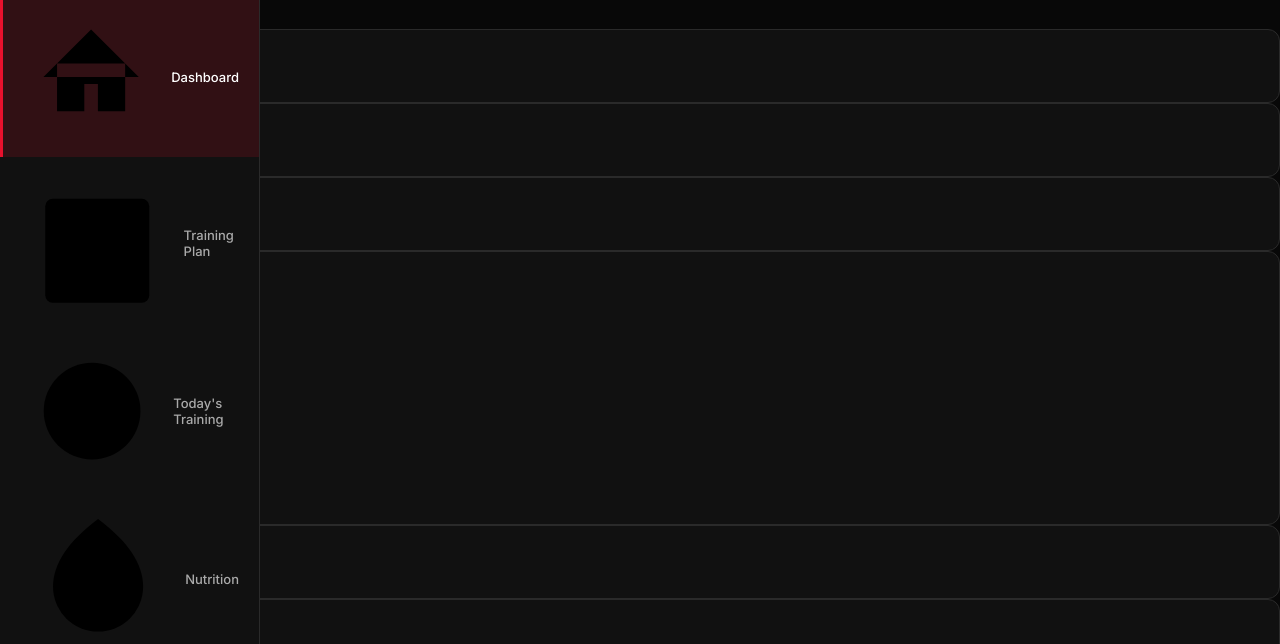
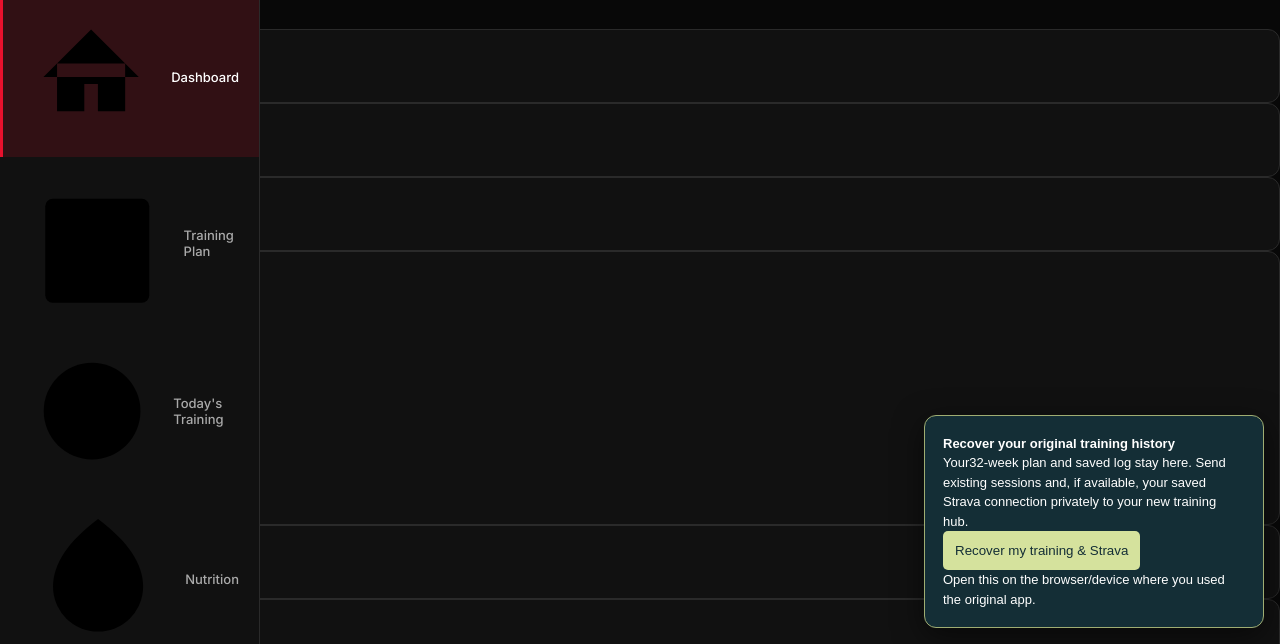
Before and after one commit to calumfraserfitness-code/Ironmantraining, a plain HTML site: page index.html in a window 1280 px wide. Shown: the part 156-800 px from the top of the page. Drawn offline with nearby package versions, Linux system fonts and the light colour scheme; a web font is replaced by a local one.

Commit message:
Recover original training history and use private Strava authorisation

```diff
--- a/index.html
+++ b/index.html
@@ -3,12 +3,18 @@
 <head>
   <meta charset="UTF-8">
   <meta name="viewport" content="width=device-width, initial-scale=1.0">
+  <script>var oauthParams=new URLSearchParams(location.search);if(oauthParams.has('state')&&(oauthParams.has('code')||oauthParams.has('error')))location.replace('https://calum-training-hub.calumfraser13-cf.chatgpt.site/api/strava/callback?'+oauthParams.toString());</script>
   <title>LEGAL EDGE × IRONMAN 70.3 · Calum Fraser</title>
   <link rel="stylesheet" href="styles.css">
   <link href="https://fonts.googleapis.com/css2?family=Inter:wght@300;400;500;600;700;900&family=Barlow+Condensed:wght@600;700;800;900&display=swap" rel="stylesheet">
   <script src="https://cdnjs.cloudflare.com/ajax/libs/Chart.js/4.4.1/chart.umd.min.js"></script>
 </head>
 <body>
+<aside style="position:fixed;bottom:16px;right:16px;z-index:9999;max-width:340px;background:#142e36;border:1px solid #9fad72;border-radius:12px;padding:18px;color:#fff;font:13px/1.5 Arial,sans-serif;box-shadow:0 8px 30px #0008">
+<strong>Recover your original training history</strong><p>Your32-week plan and saved log stay here. Send existing sessions and, if available, your saved Strava connection privately to your new training hub.</p>
+<button onclick="recoverMyTraining()" style="padding:12px;background:#d5e29d;color:#142e36;border:0;border-radius:5px;cursor:pointer">Recover my training &amp; Strava</button>
+<p id="recoveryStatus" aria-live="polite">Open this on the browser/device where you used the original app.</p>
+</aside>
 
   <!-- ═══════════════════ SIDEBAR ═══════════════════ -->
   <nav class="sidebar" id="sidebar">
```
